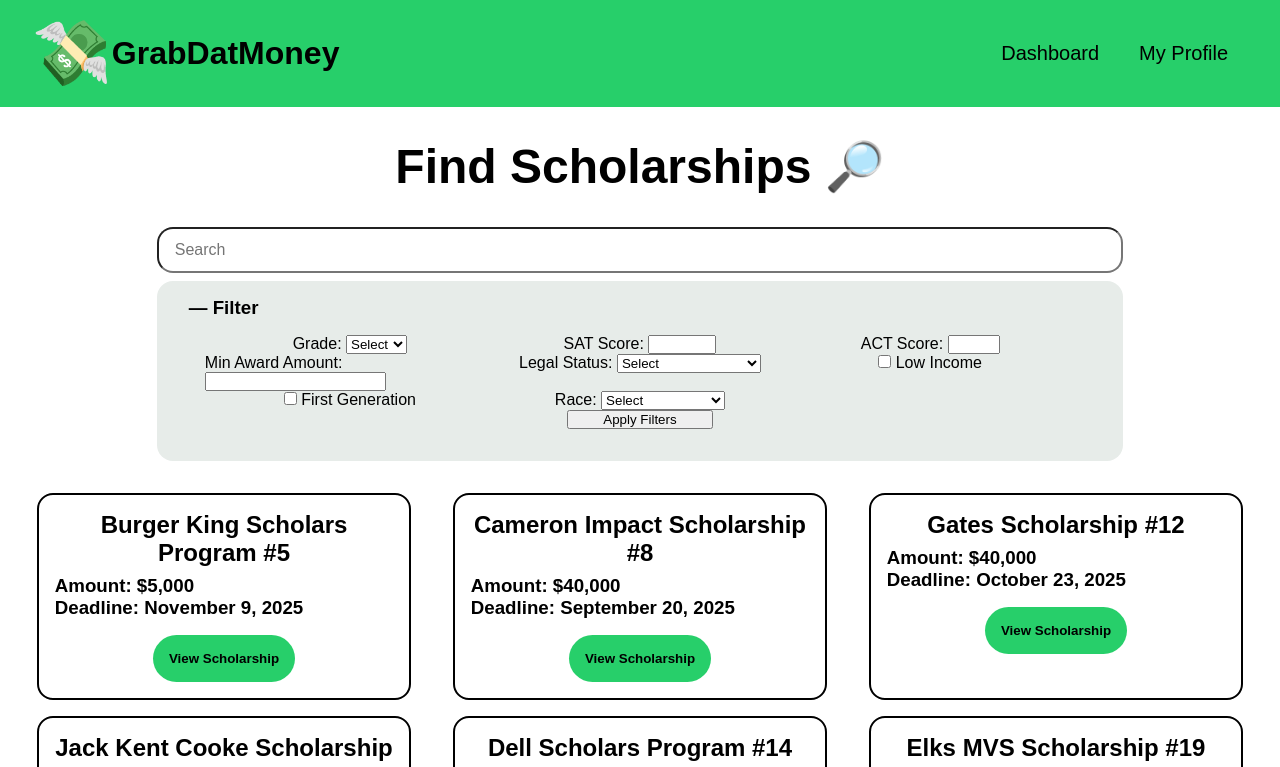
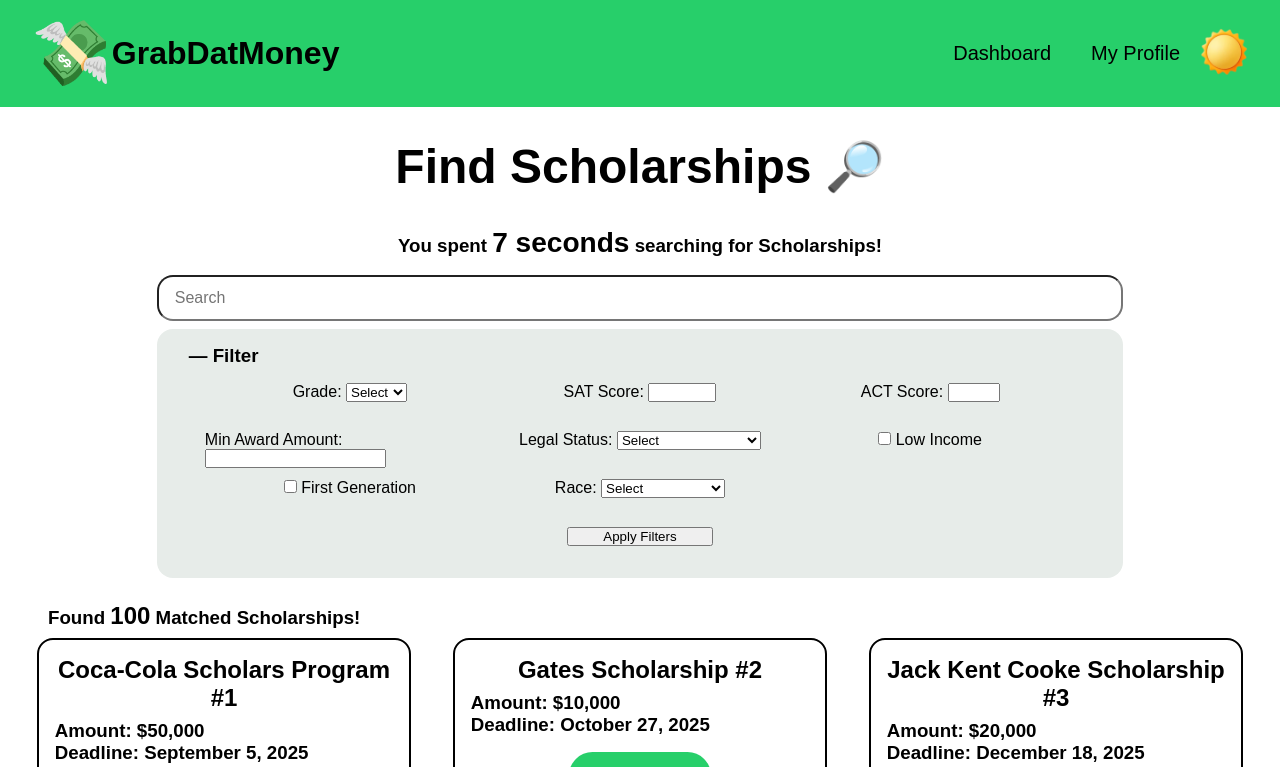
Before and after one commit to kanav-agarwal/Scholarship-finder, a plain HTML site: page dashboard.html in a window 1280 px wide. Both pictures are taken after a click on the element "> Filter". Shown: the top 767 px of the page. Drawn offline with Linux system fonts and the light colour scheme.

Commit message:
Completed App

```diff
--- a/dashboard.html
+++ b/dashboard.html
@@ -13,12 +13,14 @@
         <ul class="nav-list">
             <li><a href="dashboard.html">Dashboard</a></li>
             <li><a href="profile.html">My Profile</a></li>
+            <li><button id="theme" onclick="changeTheme()"><img id="theme-image" src="sun.png" alt=""></button></li>
         </ul>
     </nav>
 
     <div class="dashboard-container">
         <h1 class="dashboard-title">Find Scholarships 🔎</h1>
-        <form>
+        <h3 id="sessionTime">You spent <span id="time"></span> searching for Scholarships!</h3>
+        <div id="filter-form">
             <input type="text" id="searchbar" placeholder="Search">
             <div id="filter">
                 <h3 id="filter-button">> Filter</h3>
@@ -75,18 +77,12 @@
                     </div>
 
                     <button type="submit" id="apply">Apply Filters</button>
-
                 </div>
-
             </div>
-
-
-        </form>
+        </div id="filter-form">
+        <h3 id="scholarship-count">Found <span id="count"></span> Matched Scholarships!</h2>
         <div id="scholarships"></div>
     </div>
-
-    <h3 id="sessionTime">You spent <span id="time"></span> searching for Scholarships!</h3>
-    <h3 id="sessionTime">Keep it going!</h3>
 
     <footer>
         <a class="logo" href="index.html"><span>💸</span><span class="name">GrabDatMoney</span></a>
--- a/profile.html
+++ b/profile.html
@@ -6,7 +6,6 @@
     <meta name="viewport" content="width=device-width, initial-scale=1.0">
     <title>Profile | 💸GrabDatMoney</title>
     <link rel="stylesheet" href="styles.css">
-
 </head>
 <body>
     <nav class="nav">
@@ -14,6 +13,7 @@
         <ul class="nav-list">
             <li><a href="dashboard.html">Dashboard</a></li>
             <li><a href="profile.html">My Profile</a></li>
+            <li><button id="theme" onclick="changeTheme()"><img id="theme-image" src="sun.png" alt=""></button></li>
         </ul>
     </nav>
 
@@ -28,9 +28,10 @@
                 <li><b>Phone:</b> (424) 381-2620</li>
                 <li><b>Address:</b> 6997 N Glen Harbor Blvd, Glendale, AZ 85307</li>
             </ul>
-
         </div>
     </footer>
 
+    <script src="scripts/script.js"></script>
+
 </body>
 </html>
--- a/scripts/dashboard.js
+++ b/scripts/dashboard.js
@@ -14,8 +14,10 @@ async function loadScholarships() {
 }
 
 async function renderScholarships() {
-  await loadScholarships();             // Wait for data to be fetched
-  showScholarships(getFilteredScholarships())
+  if (!scholarshipData) {
+    await loadScholarships(); // Only load once
+  }
+  showScholarships(getFilteredScholarships());
 }
 
 function showScholarships(scholarshipData) {
@@ -62,26 +64,105 @@ function getFilteredScholarships(){
   let sat = document.getElementById("sat").value
   let act = document.getElementById("act").value
   let legalStatus = document.getElementById("legal-status").value
-  let lowIncome = document.getElementById("low-income").value
-  let firstGen = document.getElementById("first-gen").value
+  let lowIncome = document.getElementById("low-income").checked
+  let firstGen = document.getElementById("first-gen").checked
   let race = document.getElementById("race").value
 
-  let availableScholarships = scholarshipData.filter(function(scholarship){
-    if((JSON.stringify(Object.values(scholarship)).toLowerCase().includes(searchQuery))
-    && (scholarship.grade_requirement === grade || !scholarship.grade_requirement || !grade)
-    && (parseInt(scholarship.sat_score) <= sat || !scholarship.sat_score || !sat)
-    && (parseInt(scholarship.act_score) <= act || !scholarship.act_score || !act)
-    && (scholarship.us_legal_status === legalStatus || !scholarship.us_legal_status || !legalStatus)
-    && (scholarship.low_income === "Yes" && lowIncome === "low-income")
-    && (scholarship.first_gen === "Yes" && firstGen === "first-gen")
-    && (scholarship.race_requirement === race || !scholarship.race_requirement || !race)
-    ){
-      return true
+  console.log(searchQuery + "\n" + grade + "\n" + sat + "\n" + act + "\n" + legalStatus + "\n" + lowIncome + "\n" + firstGen + "\n" + race)
+
+  // let availableScholarships = scholarshipData.filter(function(scholarship){
+  //   if((JSON.stringify(Object.values(scholarship)).toLowerCase().includes(searchQuery))
+  //   && (scholarship.grade_requirement === grade || !scholarship.grade_requirement || !grade)
+  //   && (parseInt(scholarship.sat_score) <= sat || !scholarship.sat_score || !sat)
+  //   && (parseInt(scholarship.act_score) <= act || !scholarship.act_score || !act)
+  //   && (scholarship.us_legal_status === legalStatus || !scholarship.us_legal_status || !legalStatus)
+  //   && (scholarship.low_income === "Yes" && lowIncome.checked)
+  //   && (scholarship.first_gen === "Yes" && firstGen.checked)
+  //   && (scholarship.race_requirement === race || !scholarship.race_requirement || !race)
+  //   ){
+  //     return true
+  //   }
+  //   return false
+  // })
+
+  let availableScholarships = scholarshipData.filter(function (scholarship) {
+    // Search query
+    if (searchQuery && !Object.values(scholarship).join(" ").toLowerCase().includes(searchQuery)) {
+      return false;
     }
-    return false
-  })
 
+    // Grade (if provided)
+    if (grade && scholarship.grade_requirement && scholarship.grade_requirement !== grade) {
+      return false;
+    }
+
+    // SAT (if provided)
+    if (sat && scholarship.sat_score && parseInt(scholarship.sat_score) > parseInt(sat)) {
+      return false;
+    }
+
+    // ACT (if provided)
+    if (act && scholarship.act_score && parseInt(scholarship.act_score) > parseInt(act)) {
+      return false;
+    }
+
+    // Legal status (if provided)
+    if (legalStatus && scholarship.us_legal_status && scholarship.us_legal_status !== legalStatus) {
+      return false;
+    }
+
+    // Low income (only filter if checkbox is checked)
+    if (lowIncome && scholarship.low_income !== "Yes") {
+      return false;
+    }
+
+    // First-gen (only filter if checkbox is checked)
+    if (firstGen && scholarship.first_gen !== "Yes") {
+      return false;
+    }
+
+    // Race (if provided)
+    if (race && scholarship.race_requirement && scholarship.race_requirement !== race) {
+      return false;
+    }
+
+    return true;
+  });
+
+  document.getElementById("count").innerText = availableScholarships.length
   return availableScholarships
+}
+
+function changeTheme(){
+  let storedTheme = localStorage.getItem("theme")
+  if(storedTheme){
+    if(storedTheme == "light"){
+      localStorage.setItem("theme", "dark")
+      makeDark()
+    }
+    else{
+      localStorage.setItem("theme", "light")
+      makeLight()
+    }
+  }
+  else{
+    localStorage.setItem("theme", "dark")
+    makeDark()
+  }
+}
+
+function makeDark(){
+  document.getElementById("theme-image").src = "moon.png"
+  document.getElementsByClassName("dashboard-container")[0].style.backgroundColor = "black"
+  document.getElementsByClassName("dashboard-container")[0].style.color = "white"
+  document.getElementsByClassName("scholarship-box").forEach(box => {box.style.borderColor = "white"});
+}
+
+function makeLight(){
+  document.getElementById("theme-image").src = "sun.png"
+  document.getElementsByClassName("dashboard-container")[0].style.backgroundColor = "white"
+  document.getElementsByClassName("dashboard-container")[0].style.color = "black"
+  document.getElementsByClassName("scholarship-box").forEach(box => {box.style.borderColor = "black"});
 }
 
 let open = false
@@ -96,8 +177,6 @@ document.getElementById("filter-button").addEventListener("click", function(){
     document.getElementById("filter-content").style.display = "none"
   }
 })
-
-document.getElementById("apply").onclick = renderScholarships()
 
 // Shows how much time user has spent on the page
 let sessionTime = parseInt(sessionStorage.getItem("sessionTime")) || 0;
@@ -121,8 +200,19 @@ const timer = setInterval(() => {
   document.getElementById("time").innerHTML = timeString
 }, 1000);
 
-// Apply Filters and Search
-document.getElementById('searchbar').addEventListener('input', function(){renderScholarships()})
 
-// Initially Render Scholarships
-renderScholarships();
+document.addEventListener("DOMContentLoaded", async () => {
+  await loadScholarships();         // Load JSON only once
+  renderScholarships();             // Render initially
+
+  // Now safe to hook up event listeners
+  document.getElementById("apply").onclick = renderScholarships;
+  document.getElementById("searchbar").addEventListener("input", renderScholarships);
+});
+
+if(localStorage.getItem("theme") === "dark"){
+  makeDark()
+}
+else{
+  makeLight()
+}
--- a/styles.css
+++ b/styles.css
@@ -28,10 +28,22 @@
     align-items: center;
 }
 
+#theme{
+    background-color: var(--green);
+    border: none;
+
+}
+
+#theme>img{
+    width: 3rem;
+    height: 3rem;
+}
+
 .nav-list{
     list-style-type: none;
     display: flex;
     justify-content: space-between;
+    align-items: center;
 }
 
 .nav-list>li>a{
@@ -100,11 +112,13 @@ footer{
 
 .contact{
     line-height: 2em;
+    color: black;
 }
 
 .contact>ul{
     list-style-type: none;
     padding-top: 0.5em;
+    color: black;
 }
 
 
@@ -120,11 +134,12 @@ footer{
     padding: 1em;
 }
 
-form{
+#filter-form{
     display: flex;
     flex-direction: column;
     padding: 0 10%;
     margin: 1rem;
+    color: black;
 }
 
 #filter{
@@ -139,6 +154,11 @@ form{
     margin: 1rem;
     grid-template-columns: 1fr 1fr 1fr;
     justify-items: center;
+    align-items: center;
+}
+
+#filter-content>div{
+    height: 3rem;
 }
 
 #searchbar{
@@ -163,6 +183,14 @@ form{
     font-size: 1.5em;
 }
 
+#scholarship-count{
+    margin-left: 2rem;
+}
+
+#count{
+    font-size: 1.5rem;
+}
+
 #scholarships{
     display: grid;
     grid-template-columns: repeat(3, 1fr);
@@ -173,7 +201,8 @@ form{
 
 .scholarship-box{
     padding: 1em;
-    border: 2px solid black;
+    border-width: 2px;
+    border-style: solid;
     border-radius: 1rem;
     width: 90%;
     margin: 0.5em 0;
@@ -240,5 +269,5 @@ form{
 
 .profile-title{
     text-align: center;
-    margin: 7em;
+    margin: 14rem 7rem;
 }
```
Also changed, not shown: index.html (+1 -1 lines), scripts/script.js (added, +38 -0 lines), moon.png (added), sun.png (added).
